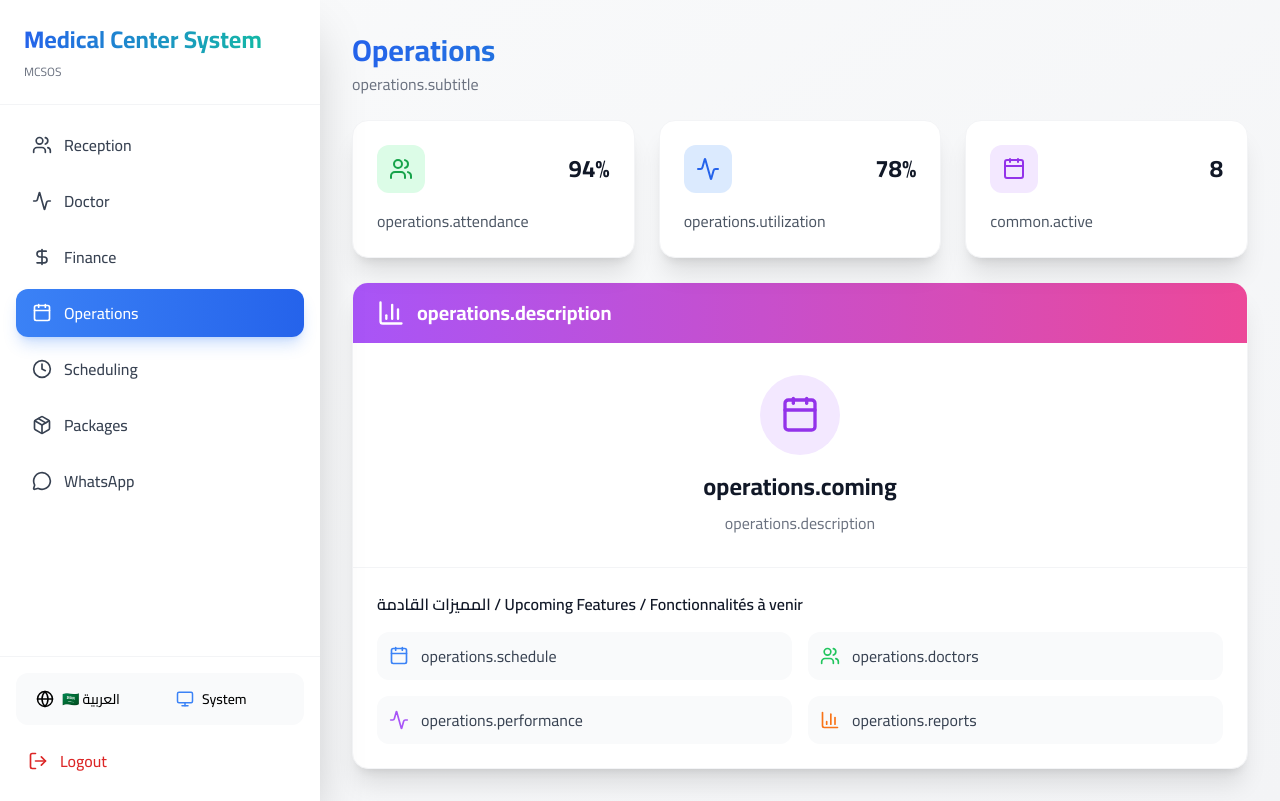
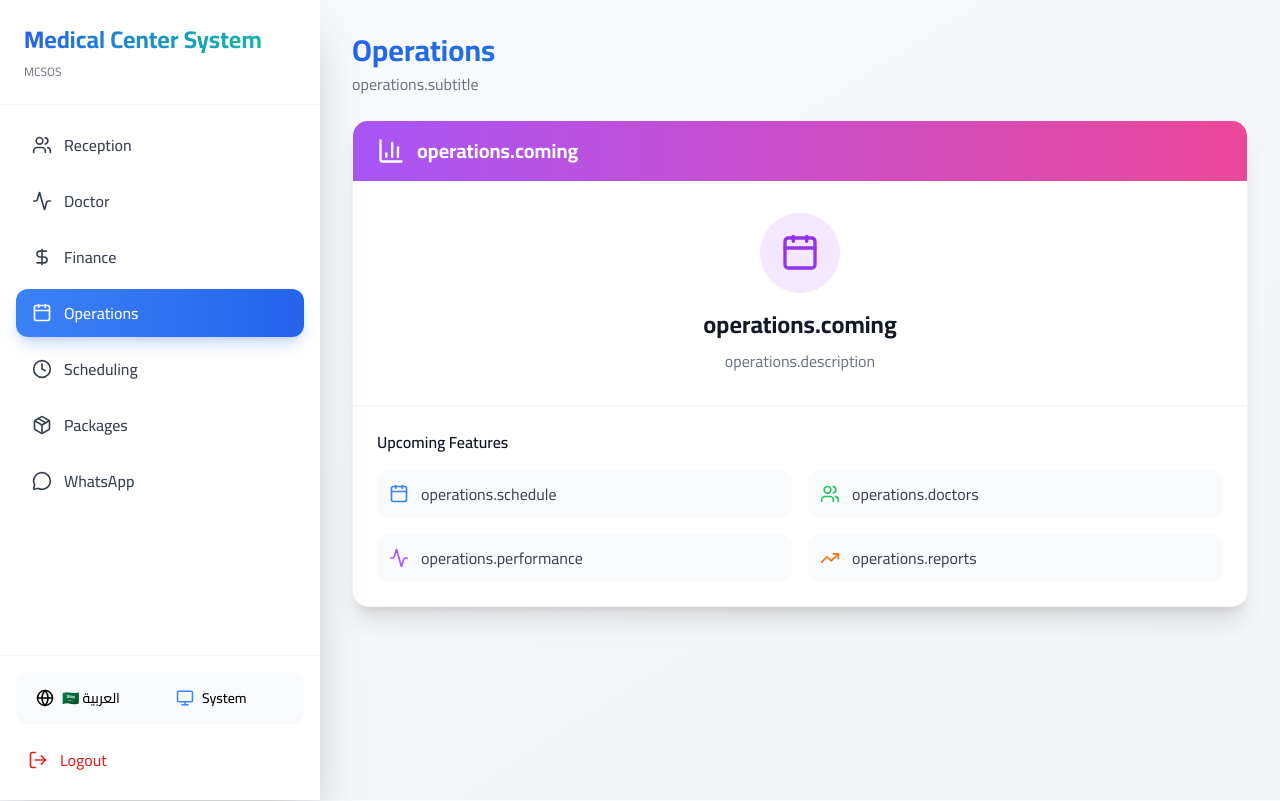
Before and after one commit to Islam412/MCSOS-System, a React (Vite) app: page /operations in a window 1280 px wide. Built offline with nearby package versions, Linux system fonts and the light colour scheme.

Commit message:
update oprating dashpoard

```diff
--- a/src/pages/OperationsDashboard.jsx
+++ b/src/pages/OperationsDashboard.jsx
@@ -1,49 +1,19 @@
 import { useTranslation } from 'react-i18next'
-import { Calendar, Users, Activity, BarChart3, Clock, TrendingUp } from 'lucide-react'
+import { Calendar, Users, Activity, BarChart3, TrendingUp, Clock } from 'lucide-react'
 
 export default function OperationsDashboard() {
   const { t, i18n } = useTranslation()
   const isRTL = i18n.language === 'ar'
 
-  // Stats data
-  const stats = [
-    { label: t('operations.attendance'), value: '94%', icon: Users, color: 'green' },
-    { label: t('operations.utilization'), value: '78%', icon: Activity, color: 'blue' },
-    { label: t('common.active'), value: '8', icon: Calendar, color: 'purple' },
-  ]
-
   return (
     <div className="space-y-6">
       <div className={`mb-6 ${isRTL ? 'text-right' : 'text-left'}`}>
         <h1 className="text-3xl font-bold bg-gradient-to-r from-blue-600 to-teal-500 bg-clip-text text-transparent">
-          {t('operations.title')}
+          {t('operations.title') || 'لوحة العمليات'}
         </h1>
-        <p className="text-gray-500 dark:text-gray-400 mt-1">{t('operations.subtitle')}</p>
-      </div>
-
-      {/* Stats Cards */}
-      <div className="grid grid-cols-1 md:grid-cols-3 gap-6">
-        {stats.map((stat, index) => {
-          const Icon = stat.icon
-          const colorClasses = {
-            green: 'bg-green-100 dark:bg-green-900/30 text-green-600',
-            blue: 'bg-blue-100 dark:bg-blue-900/30 text-blue-600',
-            purple: 'bg-purple-100 dark:bg-purple-900/30 text-purple-600',
-          }
-          return (
-            <div key={index} className="bg-white dark:bg-gray-800 rounded-2xl shadow-xl p-6 border border-gray-100 dark:border-gray-700">
-              <div className={`flex items-center justify-between mb-4 ${isRTL ? 'flex-row-reverse' : ''}`}>
-                <div className={`p-3 rounded-xl ${colorClasses[stat.color]}`}>
-                  <Icon size={24} />
-                </div>
-                <span className="text-2xl font-bold text-gray-900 dark:text-white">{stat.value}</span>
-              </div>
-              <p className={`text-gray-600 dark:text-gray-400 ${isRTL ? 'text-right' : 'text-left'}`}>
-                {stat.label}
-              </p>
-            </div>
-          )
-        })}
+        <p className="text-gray-500 dark:text-gray-400 mt-1">
+          {t('operations.subtitle') || 'جدولة الأطباء ومتابعة الأداء'}
+        </p>
       </div>
 
       {/* Coming Soon Card */}
@@ -51,7 +21,9 @@ export default function OperationsDashboard() {
         <div className="bg-gradient-to-r from-purple-500 to-pink-500 px-6 py-4">
           <div className="flex items-center gap-3">
             <BarChart3 className="text-white" size={28} />
-            <h2 className="text-xl font-bold text-white">{t('operations.description')}</h2>
+            <h2 className="text-xl font-bold text-white">
+              {t('operations.coming') || 'قريباً'}
+            </h2>
           </div>
         </div>
 
@@ -60,34 +32,42 @@ export default function OperationsDashboard() {
             <Calendar className="text-purple-600 dark:text-purple-400" size={40} />
           </div>
           <h3 className="text-2xl font-bold text-gray-900 dark:text-white mb-2">
-            {t('operations.coming')}
+            {t('operations.coming') || 'نظام التقارير والجدولة'}
           </h3>
           <p className="text-gray-500 dark:text-gray-400">
-            {t('operations.description')}
+            {t('operations.description') || 'سيتم إضافة نظام الجدولة والتقارير المتقدمة قريباً'}
           </p>
         </div>
 
         {/* Features Preview */}
         <div className="border-t border-gray-100 dark:border-gray-700 p-6">
           <h4 className={`font-semibold text-gray-900 dark:text-white mb-4 ${isRTL ? 'text-right' : 'text-left'}`}>
-            المميزات القادمة / Upcoming Features / Fonctionnalités à venir
+            {isRTL ? 'المميزات القادمة' : 'Upcoming Features'}
           </h4>
           <div className="grid grid-cols-1 md:grid-cols-2 gap-4">
             <div className="flex items-center gap-3 p-3 bg-gray-50 dark:bg-gray-900 rounded-xl">
               <Calendar className="text-blue-500" size={20} />
-              <span className="text-gray-700 dark:text-gray-300">{t('operations.schedule')}</span>
+              <span className="text-gray-700 dark:text-gray-300">
+                {t('operations.schedule') || 'الجدولة'}
+              </span>
             </div>
             <div className="flex items-center gap-3 p-3 bg-gray-50 dark:bg-gray-900 rounded-xl">
               <Users className="text-green-500" size={20} />
-              <span className="text-gray-700 dark:text-gray-300">{t('operations.doctors')}</span>
+              <span className="text-gray-700 dark:text-gray-300">
+                {t('operations.doctors') || 'الأطباء'}
+              </span>
             </div>
             <div className="flex items-center gap-3 p-3 bg-gray-50 dark:bg-gray-900 rounded-xl">
               <Activity className="text-purple-500" size={20} />
-              <span className="text-gray-700 dark:text-gray-300">{t('operations.performance')}</span>
+              <span className="text-gray-700 dark:text-gray-300">
+                {t('operations.performance') || 'الأداء'}
+              </span>
             </div>
             <div className="flex items-center gap-3 p-3 bg-gray-50 dark:bg-gray-900 rounded-xl">
-              <BarChart3 className="text-orange-500" size={20} />
-              <span className="text-gray-700 dark:text-gray-300">{t('operations.reports')}</span>
+              <TrendingUp className="text-orange-500" size={20} />
+              <span className="text-gray-700 dark:text-gray-300">
+                {t('operations.reports') || 'التقارير'}
+              </span>
             </div>
           </div>
         </div>
```
